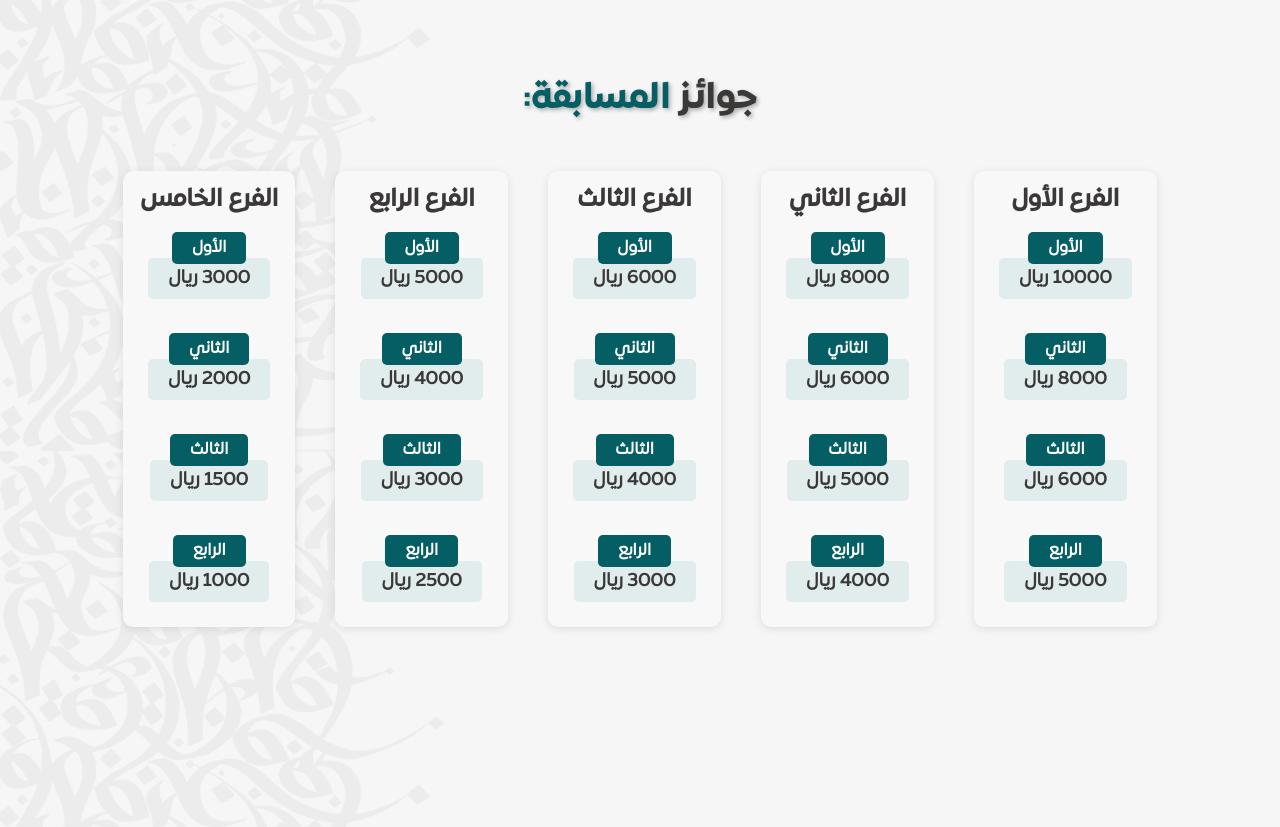
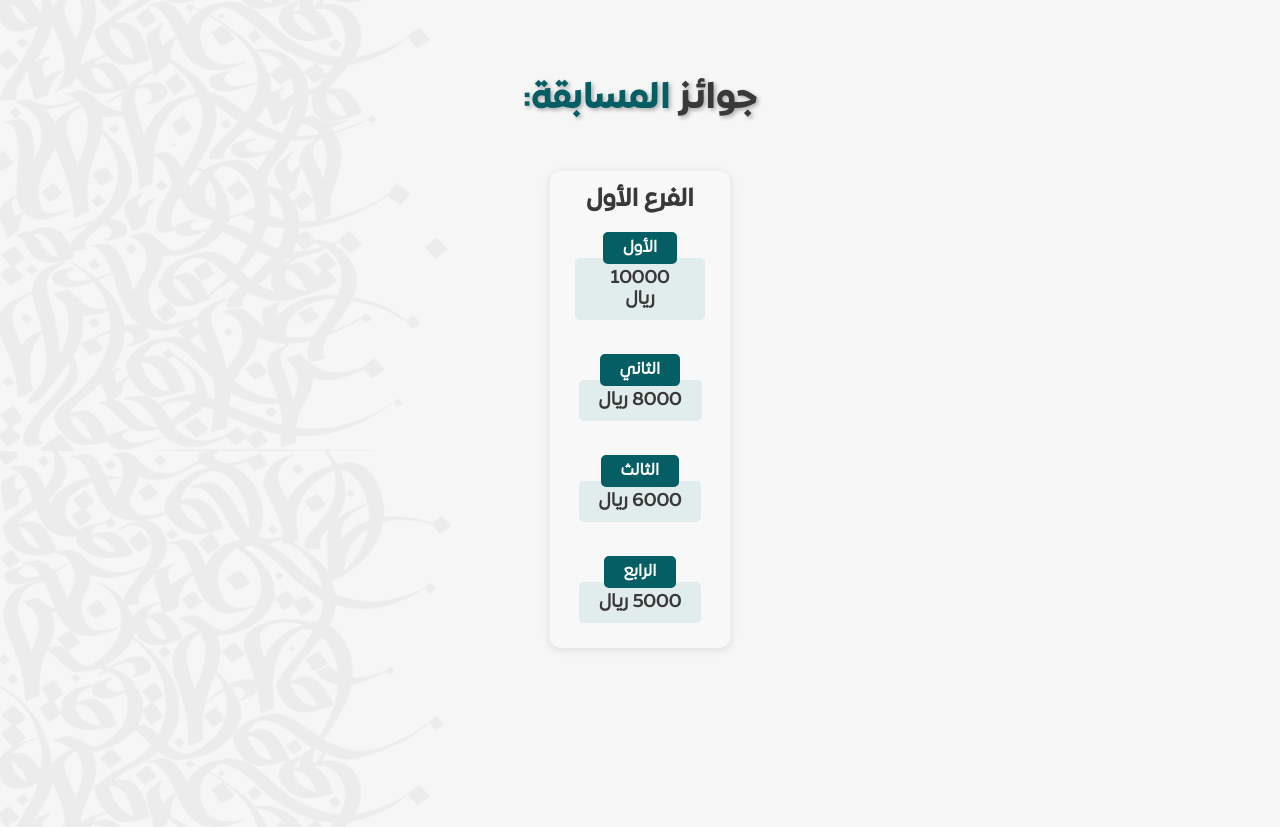
Before and after one commit to IcyCocktail/competition, a React (Create React App) app: page /about in a window 1280 px wide. Shown: the part 1820-2647 px from the top of the page. Built offline with nearby package versions, Linux system fonts and the light colour scheme.

Commit message:
working on responseviness for mobile

```diff
--- a/src/assets/styles.css
+++ b/src/assets/styles.css
@@ -315,20 +315,25 @@ td {
 
 .comp-prize .branches-container {
     display: flex;
-    flex-wrap: wrap;
+    width: 200px;
     gap: 20px;
-    justify-content: center;
+    /* justify-content: center; */
     align-items: center;
-    padding: 40px;
+    margin: 40px;
     text-align: center;
+    overflow-x: scroll;
+    scroll-snap-type: x mandatory;
 }
 
 .comp-prize .branch {
+    box-sizing: border-box;
+    flex-shrink: 0;
+    scroll-snap-align: center;
     background: #f8f8f8;
     padding: 15px;
+    width: 180px;
     margin: 10px;
     border-radius: 10px;
-    /* min-width: 250px; */
     box-shadow: 0px 2px 10px rgba(0, 0, 0, 0.1);
 }
 
```
